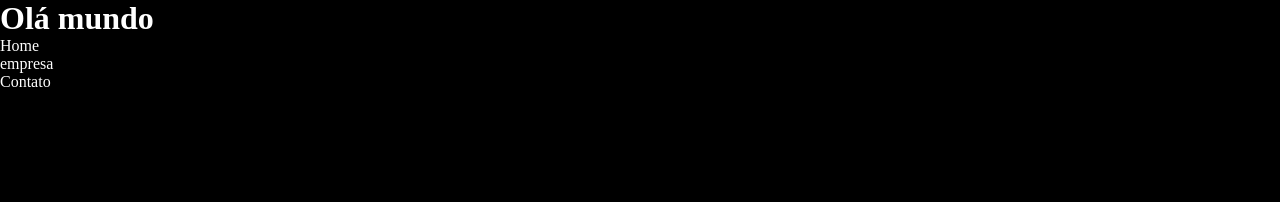
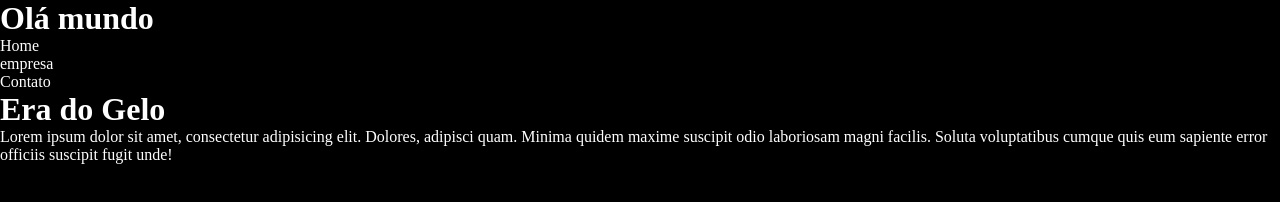
Before and after one commit to joaoVitor-amaro/curso_gitGitHub, a plain HTML site: page index.html in a window 1280 px wide. Drawn offline with Linux system fonts and the light colour scheme.

Commit message:
Criado o corpo princial da página index.html

```diff
--- a/index.html
+++ b/index.html
@@ -18,5 +18,9 @@
             <li>Contato</li>
         </ul>
     </nav>
+    <main>
+        <h1>Era do Gelo</h1>
+        <p>Lorem ipsum dolor sit amet, consectetur adipisicing elit. Dolores, adipisci quam. Minima quidem maxime suscipit odio laboriosam magni facilis. Soluta voluptatibus cumque quis eum sapiente error officiis suscipit fugit unde!</p>
+    </main>
 </body>
 </html>
```
